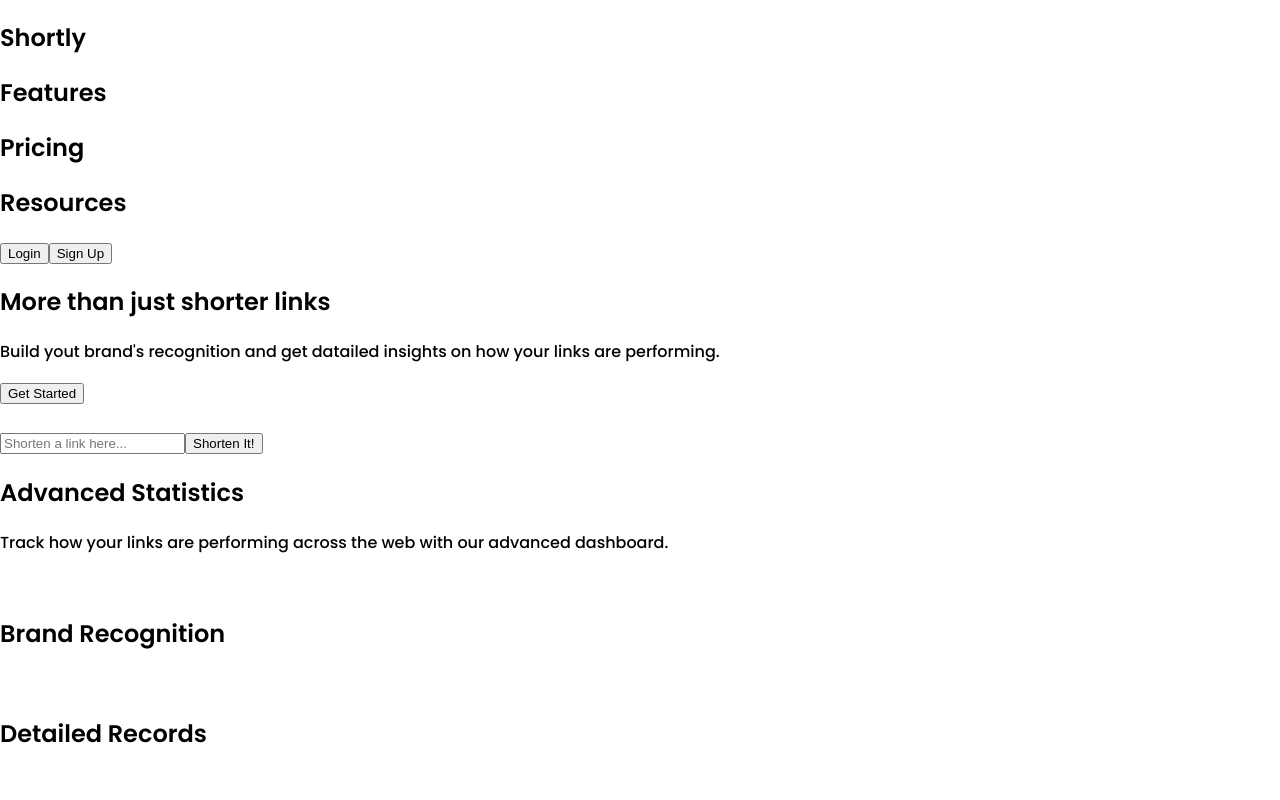
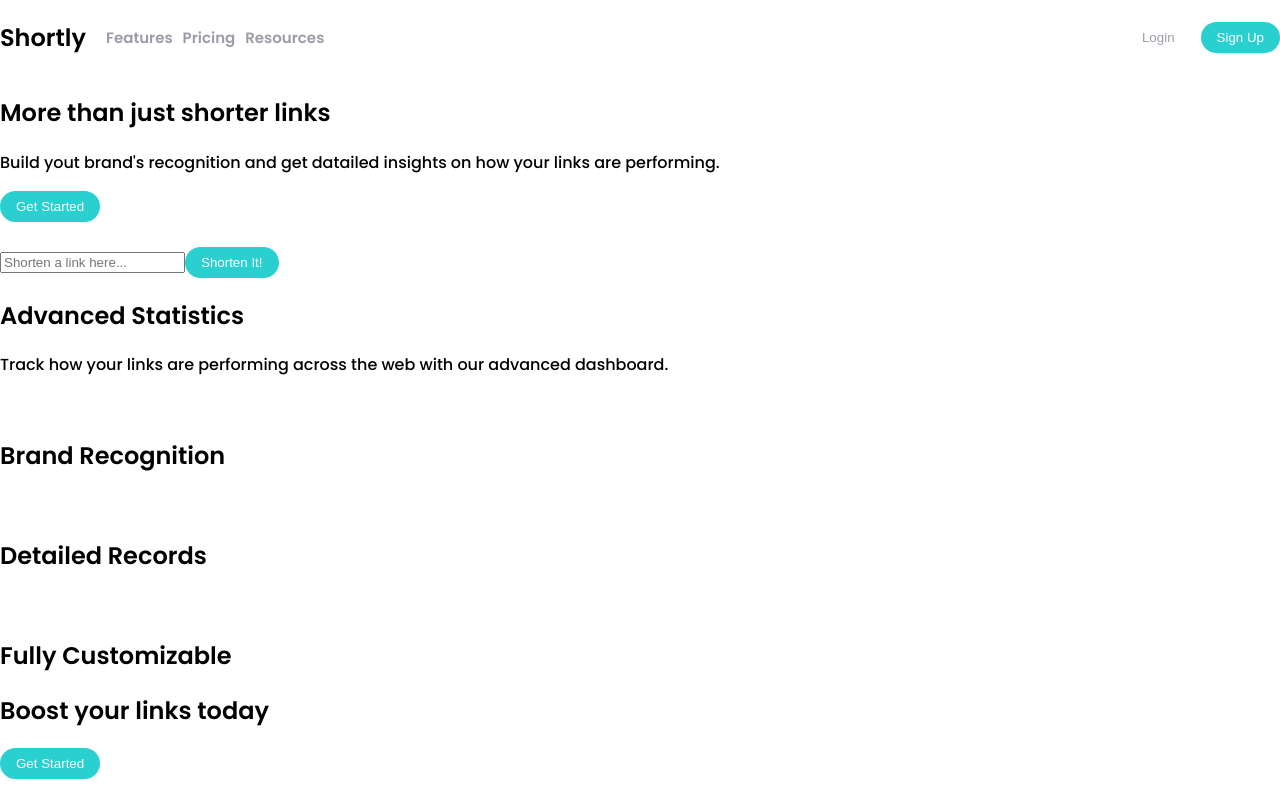
Before and after one commit to im-victor-mendez/React-URL_Shortening_API_Landing, a React (Create React App) app: page / in a window 1280 px wide. Shown: the top 800 px of the page. Built offline with nearby package versions, Linux system fonts and the light colour scheme.

Commit message:
Added Header style.

```diff
--- a/src/components/common/Button.jsx
+++ b/src/components/common/Button.jsx
@@ -1,3 +1,4 @@
+import '../../styles/common/Button.scss'
 import React from 'react'
 
 function Button({ id, text, action }) {
--- a/src/components/layout/Header.jsx
+++ b/src/components/layout/Header.jsx
@@ -1,3 +1,4 @@
+import '../../styles/layout/Header.scss'
 import React from 'react'
 import Button from '../common/Button'
 
--- /dev/null
+++ b/src/styles/common/Button.scss
@@ -0,0 +1,9 @@
+.button {
+    background-color: var(--cyan);
+    color: white;
+
+    padding: 0.5rem 1rem;
+
+    border-radius: 1rem;
+    border: 0px;
+}
--- /dev/null
+++ b/src/styles/layout/Header.scss
@@ -0,0 +1,32 @@
+#header {
+    display: flex;
+    align-items: center;
+    justify-content: space-between;
+
+    #text {
+        display: flex;
+        align-items: center;
+
+        gap: 20px;
+
+        #urls {
+            display: flex;
+            gap: 10px;
+
+            font-size: 10px;
+
+            color: var(--grayish-violet)
+        }
+    }
+
+    #buttons {
+        display: grid;
+        grid-template-columns: auto auto;
+        gap: 10px;
+
+        #login {
+            background-color: transparent;
+            color: var(--grayish-violet);
+        }
+    }
+}
```
